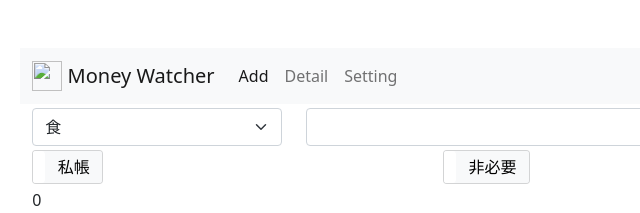
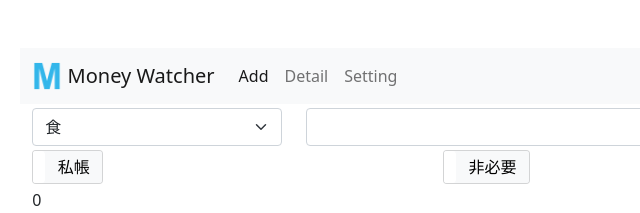
Before and after one commit to bradhuang9999/money-watcher, a plain HTML site: page index.html in a window 1280 px wide. Shown: the top 213 px of the page, 209-849 px from the left. Drawn offline with Linux system fonts and the light colour scheme; the site is published under a folder, as on GitHub Pages, so addresses that start at the root find nothing.

Commit message:
modify url

```diff
--- a/index.html
+++ b/index.html
@@ -13,7 +13,7 @@
     <title>Money Watcher</title>
 
     <!-- PWA -->
-    <link rel="manifest" href="/manifest.json">
+    <link rel="manifest" href="manifest.json">
     <link rel="stylesheet" href="css/style.css">
     <link rel="icon" href="favicon.ico" type="image/x-icon" />
     <link rel="apple-touch-icon" href="images/icons/icon_152.png">
@@ -30,7 +30,7 @@
       <nav class="navbar navbar-expand-lg navbar-light bg-light">
         <div class="container-fluid">
           <a class="navbar-brand" href="#">
-            <img src="/images/icons/icon_128.png" width="30" height="30" class="d-inline-block align-top" alt="">
+            <img src="images/icons/icon_128.png" width="30" height="30" class="d-inline-block align-top" alt="">
             Money Watcher
           </a>
 
```
